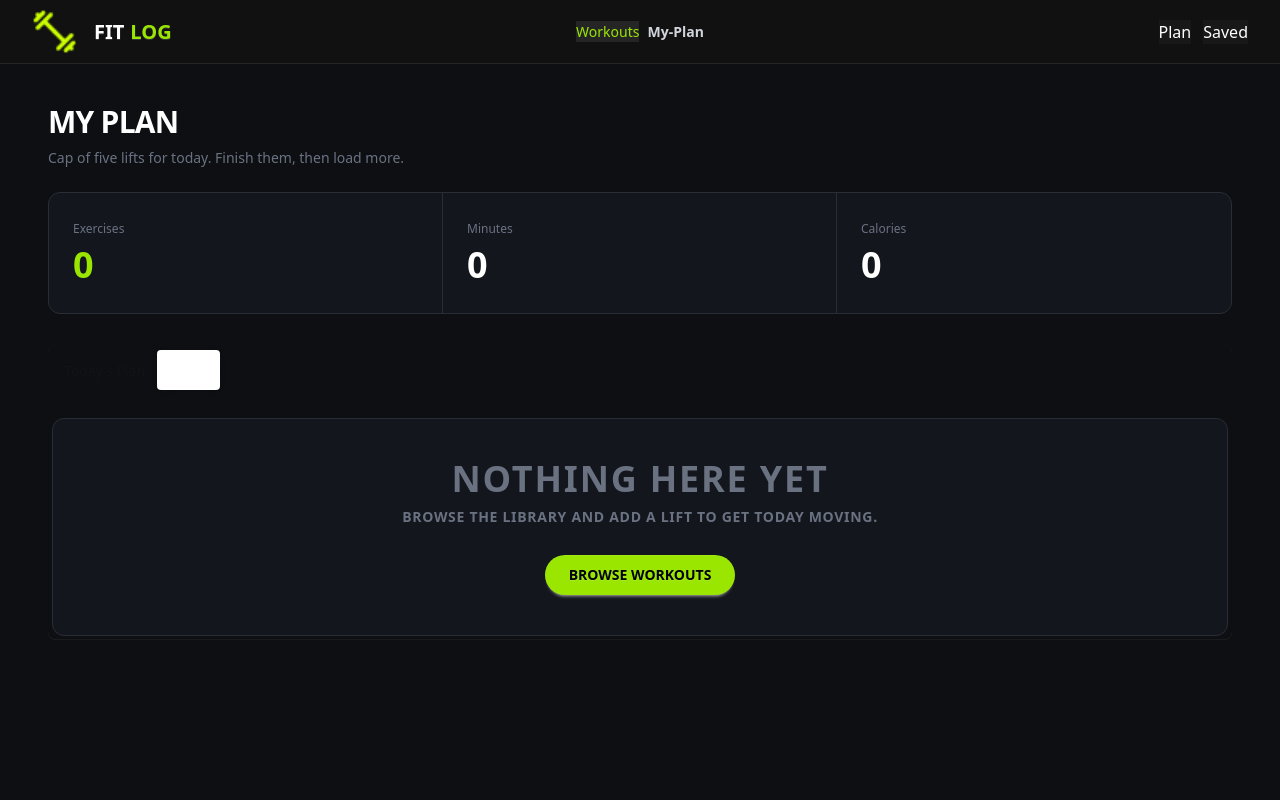
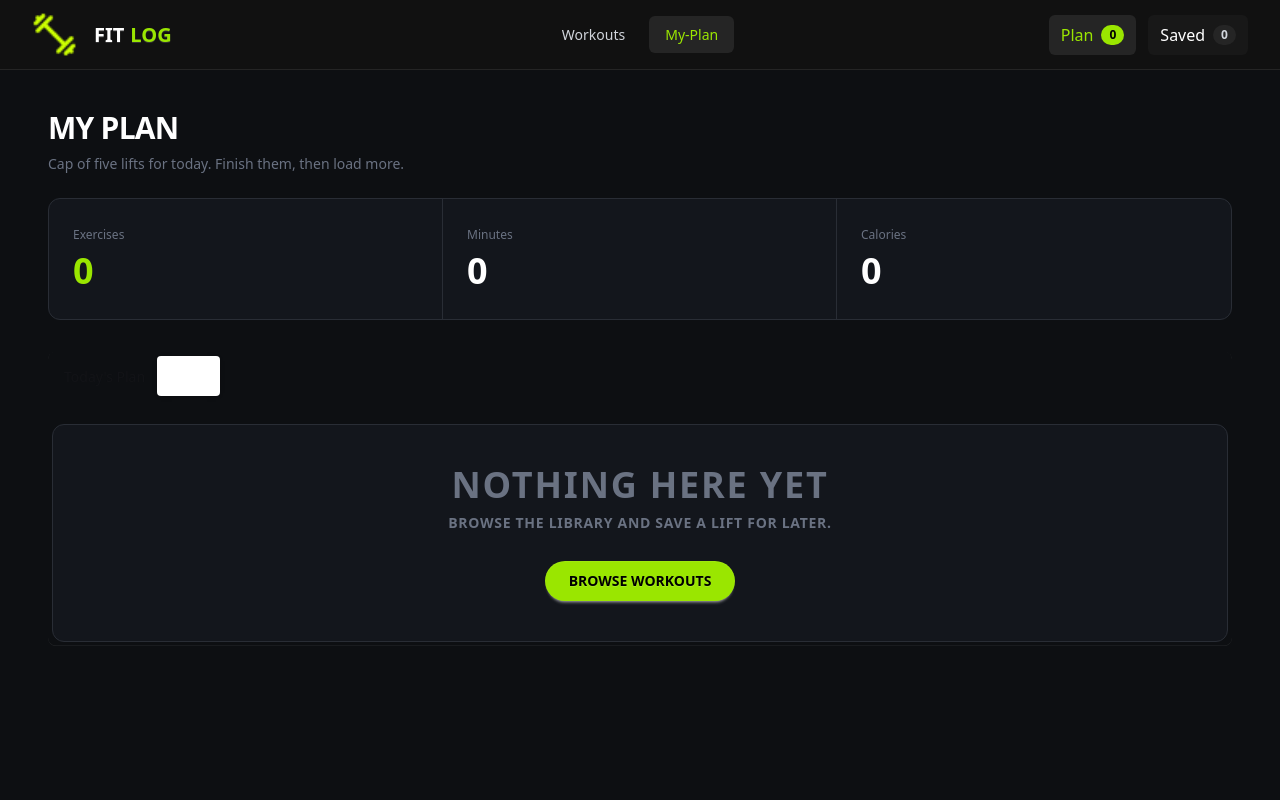
Before and after one commit to Salekin-Rasel/PH-Assignment-06, a Next.js app: page /Plan in a window 1280 px wide. Both pictures are taken after a click on the radio button "Saved". Shown: the top 800 px of the page. Built offline with nearby package versions, Linux system fonts and the light colour scheme.

Commit message:
navbar-update

```diff
--- a/src/app/Plan/page.jsx
+++ b/src/app/Plan/page.jsx
@@ -3,50 +3,30 @@
 import { FitContext } from '@/Context/FitContext';
 import Image from 'next/image';
 import Link from 'next/link';
-import React, { useContext, useState } from 'react';
+import React, { useContext } from 'react';
 
 const PlanPage = () => {
 
-    const { plan, saved } = useContext(FitContext)
-
-    const [removedPlan, setRemovedPlan] = useState([])
-    const [removedSaved, setRemovedSaved] = useState([])
-
-
-    // Remove exercise from Today's Plan
-    const removeFromPlan = (id) => {
-        setRemovedPlan([...removedPlan, id])
-    }
-
-
-    // Remove exercise from Saved
-    const removeFromSaved = (id) => {
-        setRemovedSaved([...removedSaved, id])
-    }
-
-
-    // Exercises that are still visible
-    const visiblePlan = plan.filter(
-        exercise => !removedPlan.includes(exercise.id)
-    )
-
-    const visibleSaved = saved.filter(
-        exercise => !removedSaved.includes(exercise.id)
-    )
+    const {
+        plan,
+        saved,
+        removeFromPlan,
+        removeFromSaved
+    } = useContext(FitContext);
 
 
     // Total minutes
     const totalMinutes = plan.reduce(
         (acc, current) => acc + current.duration,
         0
-    )
+    );
 
 
     // Total calories
     const totalCalories = plan.reduce(
         (acc, current) => acc + current.caloriesBurned,
         0
-    )
+    );
 
 
     return (
@@ -83,7 +63,7 @@ const PlanPage = () => {
                     </p>
 
                     <h2 className="mt-2 text-4xl font-extrabold text-lime-400">
-                        {visiblePlan.length}
+                        {plan.length}
                     </h2>
 
                 </div>
@@ -142,21 +122,25 @@ const PlanPage = () => {
 
                 <div className="tab-content w-full border-none bg-transparent p-0 pt-6">
 
-
                     {
-                        visiblePlan.length === 0 ? (
+                        plan.length === 0 ? (
 
                             /* Empty Today's Plan */
 
-                             <div className="flex flex-col gap-2 p-10 min-h-32 items-center justify-center rounded-xl border border-[#292d35] bg-[#13161c]">
+                            <div className="flex min-h-32 flex-col items-center justify-center gap-2 rounded-xl border border-[#292d35] bg-[#13161c] p-10">
 
-                                <p className="text-4xl font-semibold uppercase tracking-wider text-gray-500">
+                                <p className="text-center text-4xl font-semibold uppercase tracking-wider text-gray-500">
                                     NOTHING HERE YET
                                 </p>
-                                <p className="text-sm font-semibold uppercase tracking-wider text-gray-500">
+
+                                <p className="text-center text-sm font-semibold uppercase tracking-wider text-gray-500">
                                     Browse the library and add a lift to get today moving.
                                 </p>
-                                <Link href={'/exercises'} className="mt-5 rounded-4xl btn border-none bg-lime-400 px-6 text-sm font-bold text-black hover:bg-lime-300">
+
+                                <Link
+                                    href="/exercises"
+                                    className="btn mt-5 rounded-full border-none bg-lime-400 px-6 text-sm font-bold text-black hover:bg-lime-300"
+                                >
                                     BROWSE WORKOUTS
                                 </Link>
 
@@ -169,7 +153,7 @@ const PlanPage = () => {
                             <div className="space-y-4">
 
                                 {
-                                    visiblePlan.map(exercise => (
+                                    plan.map(exercise => (
 
                                         <div
                                             key={exercise.id}
@@ -258,7 +242,7 @@ const PlanPage = () => {
 
                                             {/* Buttons */}
 
-                                            <div className="flex items-center gap-3">
+                                            <div className="flex flex-wrap items-center gap-3">
 
 
                                                 {/* View Details */}
@@ -320,21 +304,25 @@ const PlanPage = () => {
 
                 <div className="tab-content w-full border-none bg-transparent p-0 pt-6">
 
-
                     {
-                        visibleSaved.length === 0 ? (
+                        saved.length === 0 ? (
 
                             /* Empty Saved */
 
-                            <div className="flex flex-col gap-2 p-10 min-h-32 items-center justify-center rounded-xl border border-[#292d35] bg-[#13161c]">
+                            <div className="flex min-h-32 flex-col items-center justify-center gap-2 rounded-xl border border-[#292d35] bg-[#13161c] p-10">
 
-                                <p className="text-4xl font-semibold uppercase tracking-wider text-gray-500">
+                                <p className="text-center text-4xl font-semibold uppercase tracking-wider text-gray-500">
                                     NOTHING HERE YET
                                 </p>
-                                <p className="text-sm font-semibold uppercase tracking-wider text-gray-500">
-                                    Browse the library and add a lift to get today moving.
+
+                                <p className="text-center text-sm font-semibold uppercase tracking-wider text-gray-500">
+                                    Browse the library and save a lift for later.
                                 </p>
-                                <Link href={'/exercises'} className="mt-5 rounded-4xl btn border-none bg-lime-400 px-6 text-sm font-bold text-black hover:bg-lime-300">
+
+                                <Link
+                                    href="/exercises"
+                                    className="btn mt-5 rounded-full border-none bg-lime-400 px-6 text-sm font-bold text-black hover:bg-lime-300"
+                                >
                                     BROWSE WORKOUTS
                                 </Link>
 
@@ -347,7 +335,7 @@ const PlanPage = () => {
                             <div className="space-y-4">
 
                                 {
-                                    visibleSaved.map(exercise => (
+                                    saved.map(exercise => (
 
                                         <div
                                             key={exercise.id}
--- a/src/components/Nav.jsx
+++ b/src/components/Nav.jsx
@@ -1,29 +1,84 @@
+"use client"
+
 import Image from 'next/image';
 import Link from 'next/link';
-import React from 'react';
+import React, { useContext } from 'react';
+import { usePathname } from 'next/navigation';
+import { FitContext } from '@/Context/FitContext';
 
 const Nav = () => {
 
+    const pathname = usePathname();
+
+    const {
+        plan,
+        saved
+    } = useContext(FitContext);
+
+
+    // Workouts selected on:
+    // Home
+    // Exercises
+    // Exercise details
+
+    const workoutSelected =
+        pathname === "/" ||
+        pathname.startsWith("/exercises");
+
+
+    // My Plan selected only on /Plan
+
+    const planSelected =
+        pathname === "/Plan";
+
+
     const link = <>
 
-        <Link href={'/exercises' } className="bg-[#252525] text-lime-400" ><li> Workouts </li></Link>
-        <Link href={'/Plan'}className="text-gray-300 hover:bg-[#252525] hover:text-lime-400 font-bold"><li>  My-Plan </li></Link>
+        <Link
+            href="/exercises"
+            className={`rounded-md px-4 py-2 ${
+                workoutSelected
+                    ? "bg-[#252525] text-lime-400"
+                    : "text-gray-300 hover:bg-[#252525] hover:text-lime-400"
+            }`}
+        >
+            <li>Workouts</li>
+        </Link>
+
+
+        <Link
+            href="/Plan"
+            className={`rounded-md px-4 py-2 ${
+                planSelected
+                    ? "bg-[#252525] text-lime-400"
+                    : "text-gray-300 hover:bg-[#252525] hover:text-lime-400"
+            }`}
+        >
+            <li>My-Plan</li>
+        </Link>
 
     </>
 
+
     return (
-        <div className="navbar bg-[#111111] border-b border-[#252525] px-4 lg:px-8">
+        <div className="navbar border-b border-[#252525] bg-[#111111] px-4 lg:px-8">
+
 
             {/* Left */}
+
             <div className="navbar-start">
 
+
                 {/* Mobile menu */}
+
                 <div className="dropdown">
+
                     <div
                         tabIndex={0}
                         role="button"
                         className="btn btn-ghost text-white lg:hidden"
                     >
+
                         <svg
                             aria-label="Menu"
                             xmlns="http://www.w3.org/2000/svg"
@@ -39,17 +94,22 @@ const Nav = () => {
                                 d="M4 6h16M4 12h8m-8 6h16"
                             />
                         </svg>
+
                     </div>
+
 
                     <ul
                         tabIndex={-1}
-        className="menu menu-sm dropdown-content bg-[#181818] text-white rounded-box z-1 mt-3 w-52 p-2 shadow-lg"
+                        className="menu menu-sm dropdown-content z-1 mt-3 w-52 rounded-box bg-[#181818] p-2 text-white shadow-lg"
                     >
                         {link}
                     </ul>
+
                 </div>
 
+
                 {/* Logo */}
+
                 <Image
                     src="/logo.png"
                     alt="logo"
@@ -58,15 +118,22 @@ const Nav = () => {
                     className="object-contain"
                 />
 
+
                 {/* Brand name */}
-    <Link href={'/'} className="btn btn-ghost text-xl font-bold text-white hover:bg-transparent">
+
+                <Link
+                    href="/"
+                    className="btn btn-ghost text-xl font-bold text-white hover:bg-transparent"
+                >
                     FIT<span className="text-lime-400">LOG</span>
                 </Link>
 
             </div>
 
 
+
             {/* Center navigation */}
+
             <div className="navbar-center hidden lg:flex">
 
                 <ul className="menu menu-horizontal gap-2 px-1">
@@ -78,22 +145,44 @@ const Nav = () => {
             </div>
 
 
+
             {/* Right */}
+
             <div className="navbar-end gap-3">
+
+
+                {/* Plan */}
 
                 <Link
                     href="/Plan"
-      className="   bg-[#181818] text-white hover:border-lime-400 hover:text-lime-400"
+                    className={`flex items-center gap-2 rounded-md px-3 py-2 ${
+                        planSelected
+                            ? "bg-[#252525] text-lime-400"
+                            : "bg-[#181818] text-white hover:text-lime-400"
+                    }`}
                 >
-      Plan
+                    <span>Plan</span>
+
+                    <span className="rounded-full bg-lime-400 px-2 py-0.5 text-xs font-bold text-black">
+                        {plan.length}
+                    </span>
                 </Link>
 
+
+
+                {/* Saved */}
+
                 <Link
-      href="/Saved"
-      className="  bg-[#181818] text-white hover:border-lime-400 hover:text-lime-400"
+                    href="/Plan"
+                    className="flex items-center gap-2 rounded-md bg-[#181818] px-3 py-2 text-white hover:text-lime-400"
                 >
-      Saved
+                    <span>Saved</span>
+
+                    <span className="rounded-full bg-[#252525] px-2 py-0.5 text-xs font-bold text-gray-300">
+                        {saved.length}
+                    </span>
                 </Link>
+
 
             </div>
 
```
Also changed, not shown: src/Context/FitContext.jsx (+6 -4 lines). Lines whose indentation alone changed are shown as unchanged.
